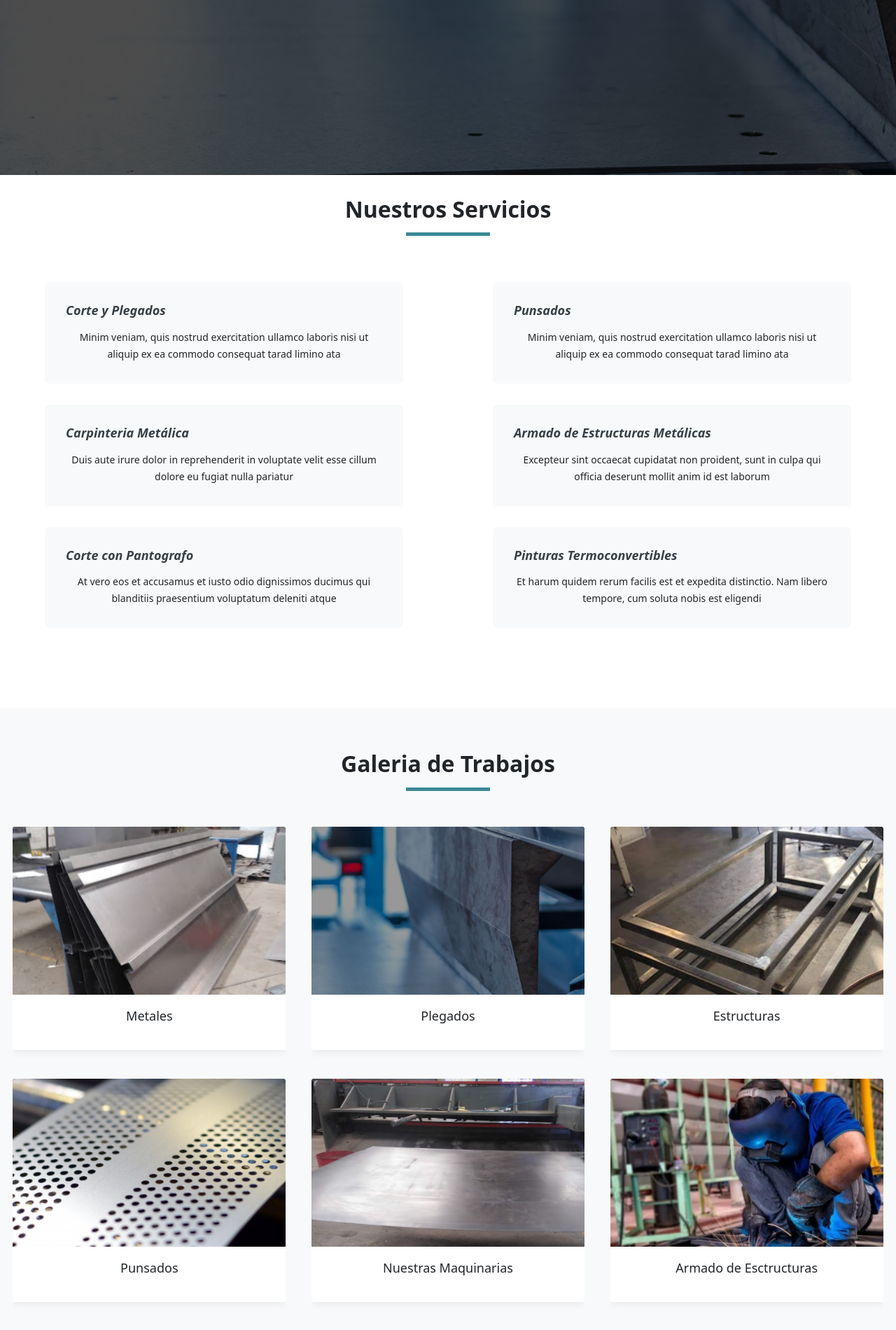
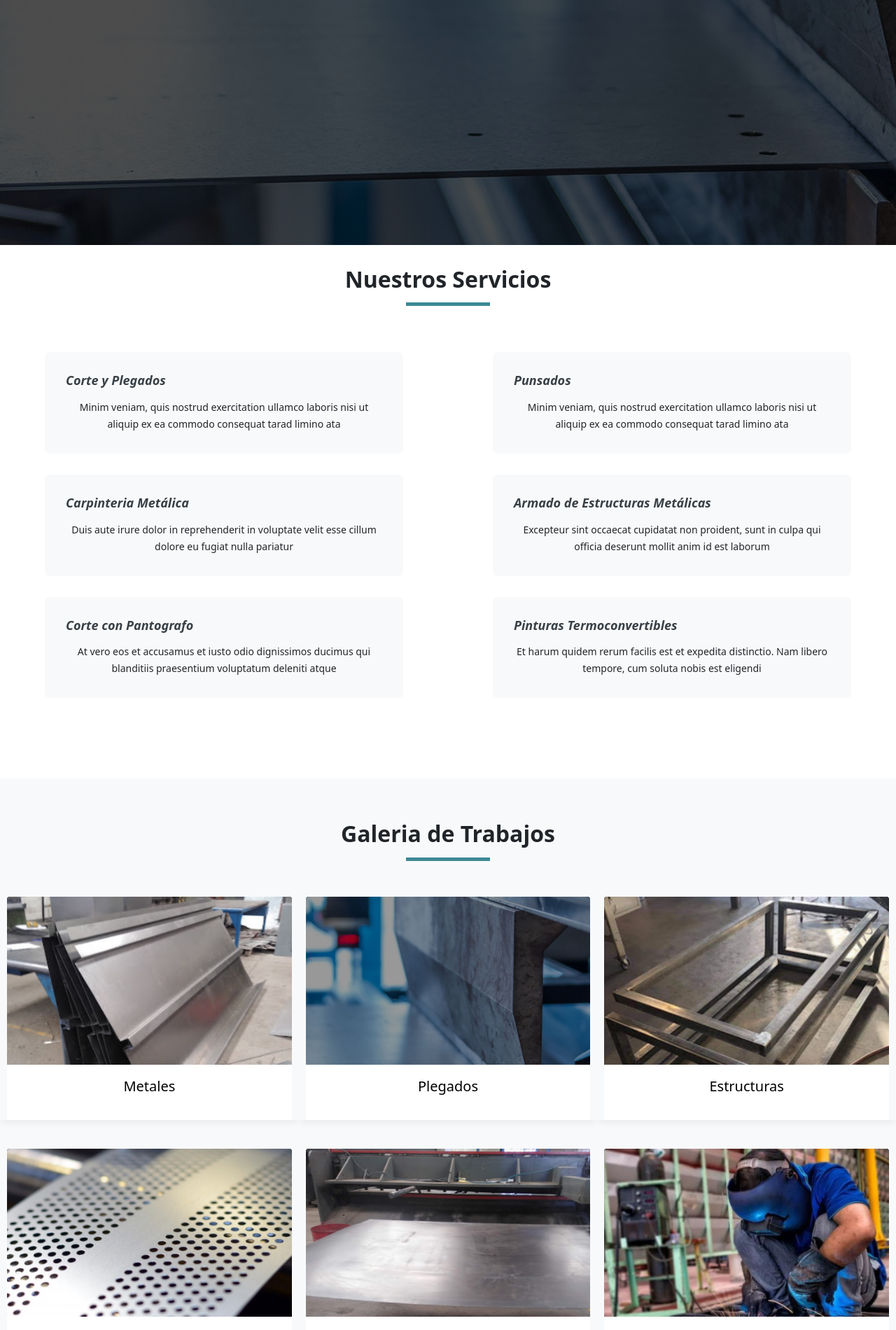
Before and after one commit to zEstebanz/MendoPleg, a PHP site: page / in a window 1280 px wide. Shown: the part 600-2500 px from the top of the page at 70% size. Run offline with PHP 8.4, Linux system fonts and the light colour scheme; some libraries are stand-ins or nearby versions.

Commit message:
Modificaciones en la galeria

```diff
--- a/index.html
+++ b/index.html
@@ -133,30 +133,29 @@
     <!-- Fin Servicios -->
 
     <!-- Galeria-->
-    <section class="portfolio">
+    <section class="galeria">
         <div class="contenedor">
 
             <div class="titulo-central">
                 <h1 class="titulo-central">Galeria de Trabajos</h1>
             </div>
 
+
             <!-- Foto -->
-            <div class="col-lg-4 col-md-6 portfolio-item" data-wow-delay="0.2s">
-                <div class="portfolio-wrap">
+            <div class="col-lg-4 col-md-6 galeria-item filter-app wow fadeInUp" data-wow-delay="0.2s">
+                <div class="galeria-wrap">
+
                     <figure>
-                        <img src="src/img/1.png" class="img-fluid" alt="">
-                        <a href="src/img/1.png" class="link-preview" data-gallery="Galeria" title="Preview">
-                            <img src="src/img/ico/mas.png" alt="more" width="100%" height="100%">
-                            <i class="bx bx-plus"></i>
-                        </a>
-                        <a href="#" class="link-details" title="More Details">
-                            <img src="src/img/ico/info.png" alt="more" width="100%" height="100%">
-                            <i class="bx bx-link"></i>
+
+                        <a href="src/img/1.png">
+                            <img src="src/img/1.png" class="img-fluid" alt="">
                         </a>
                     </figure>
 
-                    <div class="portfolio-info">
-                        <h4>Metales</h4>
+                    <div class="galeria-info">
+                        <h4>
+                            <a href="src/img/1.png">Metales</a>
+                        </h4>
                     </div>
 
                 </div>
@@ -164,19 +163,20 @@
             <!-- Fin Foto -->
 
             <!-- Foto -->
-            <div class="col-lg-4 col-md-6 portfolio-item filter-app wow fadeInUp" data-wow-delay="0.2s">
-                <div class="portfolio-wrap">
+            <div class="col-lg-4 col-md-6 galeria-item filter-app wow fadeInUp" data-wow-delay="0.2s">
+                <div class="galeria-wrap">
+
                     <figure>
-                        <img src="src/img/2.png" class="img-fluid" alt="">
-                        <a href="src/img/2.png" class="link-preview" data-gallery="Galeria" title="Preview"><img
-                                src="src/img/ico/mas.png" alt="more" width="100%" height="100%"><i
-                                class="bx bx-plus"></i></a>
-                        <a href="#" class="link-details" title="More Details"><img src="src/img/ico/info.png" alt="more"
-                                width="100%" height="100%"><i class="bx bx-link"></i></a>
+
+                        <a href="src/img/2.png">
+                            <img src="src/img/2.png" class="img-fluid" alt="">
+                        </a>
                     </figure>
 
-                    <div class="portfolio-info">
-                        <h4>Plegados</h4>
+                    <div class="galeria-info">
+                        <h4>
+                            <a href="src/img/2.png">Plegados</a>
+                        </h4>
                     </div>
 
                 </div>
@@ -184,19 +184,20 @@
             <!-- Fin Foto -->
 
             <!-- Foto -->
-            <div class="col-lg-4 col-md-6 portfolio-item filter-app wow fadeInUp" data-wow-delay="0.2s">
-                <div class="portfolio-wrap">
+            <div class="col-lg-4 col-md-6 galeria-item filter-app wow fadeInUp" data-wow-delay="0.2s">
+                <div class="galeria-wrap">
+
                     <figure>
-                        <img src="src/img/3.png" class="img-fluid" alt="">
-                        <a href="src/img/3.png" class="link-preview" data-gallery="Galeria" title="Preview"><img
-                                src="src/img/ico/mas.png" alt="more" width="100%" height="100%"><i
-                                class="bx bx-plus"></i></a>
-                        <a href="#" class="link-details" title="More Details"><img src="src/img/ico/info.png" alt="more"
-                                width="100%" height="100%"><i class="bx bx-link"></i></a>
+
+                        <a href="src/img/3.png">
+                            <img src="src/img/3.png" class="img-fluid" alt="">
+                        </a>
                     </figure>
 
-                    <div class="portfolio-info">
-                        <h4>Estructuras</h4>
+                    <div class="galeria-info">
+                        <h4>
+                            <a href="src/img/3.png">Estructuras</a>
+                        </h4>
                     </div>
 
                 </div>
@@ -204,19 +205,20 @@
             <!-- Fin Foto -->
 
             <!-- Foto -->
-            <div class="col-lg-4 col-md-6 portfolio-item filter-app wow fadeInUp" data-wow-delay="0.2s">
-                <div class="portfolio-wrap">
+            <div class="col-lg-4 col-md-6 galeria-item filter-app wow fadeInUp" data-wow-delay="0.2s">
+                <div class="galeria-wrap">
+
                     <figure>
-                        <img src="src/img/4.png" class="img-fluid" alt="">
-                        <a href="src/img/4.png" class="link-preview" data-gallery="Galeria" title="Preview"><img
-                                src="src/img/ico/mas.png" alt="more" width="100%" height="100%"><i
-                                class="bx bx-plus"></i></a>
-                        <a href="#" class="link-details" title="More Details"><img src="src/img/ico/info.png" alt="more"
-                                width="100%" height="100%"><i class="bx bx-link"></i></a>
+
+                        <a href="src/img/4.png">
+                            <img src="src/img/4.png" class="img-fluid" alt="">
+                        </a>
                     </figure>
 
-                    <div class="portfolio-info">
-                        <h4>Punsados</h4>
+                    <div class="galeria-info">
+                        <h4>
+                            <a href="src/img/4.png">Punsados</a>
+                        </h4>
                     </div>
 
                 </div>
@@ -224,19 +226,42 @@
             <!-- Fin Foto -->
 
             <!-- Foto -->
-            <div class="col-lg-4 col-md-6 portfolio-item filter-app wow fadeInUp" data-wow-delay="0.2s">
-                <div class="portfolio-wrap">
+            <div class="col-lg-4 col-md-6 galeria-item filter-app wow fadeInUp" data-wow-delay="0.2s">
+                <div class="galeria-wrap">
+
                     <figure>
-                        <img src="src/img/5.png" class="img-fluid" alt="">
-                        <a href="src/img/5.png" class="link-preview" data-gallery="Galeria" title="Preview"><img
-                                src="src/img/ico/mas.png" alt="more" width="100%" height="100%"><i
-                                class="bx bx-plus"></i></a>
-                        <a href="#" class="link-details" title="More Details"><img src="src/img/ico/info.png" alt="more"
-                                width="100%" height="100%"><i class="bx bx-link"></i></a>
+
+                        <a href="src/img/5.png">
+                            <img src="src/img/5.png" class="img-fluid" alt="">
+                        </a>
                     </figure>
 
-                    <div class="portfolio-info">
-                        <h4>Nuestras Maquinarias</h4>
+                    <div class="galeria-info">
+                        <h4>
+                            <a href="src/img/5.png">Nuestras Maquinarias</a>
+                        </h4>
+                    </div>
+
+                </div>
+            </div>
+            <!-- Fin Foto al ultimoooooooooooooooooooooooo-->
+
+
+            <!-- Foto -->
+            <div class="col-lg-4 col-md-6 galeria-item filter-app wow fadeInUp" data-wow-delay="0.2s">
+                <div class="galeria-wrap">
+
+                    <figure>
+
+                        <a href="src/img/6.png">
+                            <img src="src/img/6.png" class="img-fluid" alt="">
+                        </a>
+                    </figure>
+
+                    <div class="galeria-info">
+                        <h4>
+                            <a href="src/img/6.png">Armado de Estructuras</a>
+                        </h4>
                     </div>
 
                 </div>
@@ -244,19 +269,20 @@
             <!-- Fin Foto -->
 
             <!-- Foto -->
-            <div class="col-lg-4 col-md-6 portfolio-item filter-app wow fadeInUp" data-wow-delay="0.2s">
-                <div class="portfolio-wrap">
+            <div class="col-lg-4 col-md-6 galeria-item filter-app wow fadeInUp" data-wow-delay="0.2s">
+                <div class="galeria-wrap">
+
                     <figure>
-                        <img src="src/img/6.png" class="img-fluid" alt="">
-                        <a href="src/img/6.png" class="link-preview" data-gallery="Galeria" title="Preview"><img
-                                src="src/img/ico/mas.png" alt="more" width="100%" height="100%"><i
-                                class="bx bx-plus"></i></a>
-                        <a href="#" class="link-details" title="More Details"><img src="src/img/ico/info.png" alt="more"
-                                width="100%" height="100%"><i class="bx bx-link"></i></a>
+
+                        <a href="src/img/8.png">
+                            <img src="src/img/8.png" class="img-fluid" alt="">
+                        </a>
                     </figure>
 
-                    <div class="portfolio-info">
-                        <h4>Armado de Esctructuras</h4>
+                    <div class="galeria-info">
+                        <h4>
+                            <a href="src/img/8.png">Corte con Pantografo</a>
+                        </h4>
                     </div>
 
                 </div>
@@ -264,19 +290,20 @@
             <!-- Fin Foto -->
 
             <!-- Foto -->
-            <div class="col-lg-4 col-md-6 portfolio-item filter-app wow fadeInUp" data-wow-delay="0.2s">
-                <div class="portfolio-wrap">
+            <div class="col-lg-4 col-md-6 galeria-item filter-app wow fadeInUp" data-wow-delay="0.2s">
+                <div class="galeria-wrap">
+
                     <figure>
-                        <img src="src/img/8.png" class="img-fluid" alt="">
-                        <a href="src/img/8.png" class="link-preview" data-gallery="Galeria" title="Preview"><img
-                                src="src/img/ico/mas.png" alt="more" width="100%" height="100%"><i
-                                class="bx bx-plus"></i></a>
-                        <a href="#" class="link-details" title="More Details"><img src="src/img/ico/info.png" alt="more"
-                                width="100%" height="100%"><i class="bx bx-link"></i></a>
+
+                        <a href="src/img/9.png">
+                            <img src="src/img/9.png" class="img-fluid" alt="">
+                        </a>
                     </figure>
 
-                    <div class="portfolio-info">
-                        <h4>Corte con Pantografo</h4>
+                    <div class="galeria-info">
+                        <h4>
+                            <a href="src/img/9.png">Pintura Termoconvertibles</a>
+                        </h4>
                     </div>
 
                 </div>
@@ -284,19 +311,20 @@
             <!-- Fin Foto -->
 
             <!-- Foto -->
-            <div class="col-lg-4 col-md-6 portfolio-item filter-app wow fadeInUp" data-wow-delay="0.2s">
-                <div class="portfolio-wrap">
+            <div class="col-lg-4 col-md-6 galeria-item filter-app wow fadeInUp" data-wow-delay="0.2s">
+                <div class="galeria-wrap">
+
                     <figure>
-                        <img src="src/img/9.png" class="img-fluid" alt="">
-                        <a href="src/img/9.png" class="link-preview" data-gallery="Galeria" title="Preview"><img
-                                src="src/img/ico/mas.png" alt="more" width="100%" height="100%"><i
-                                class="bx bx-plus"></i></a>
-                        <a href="#" class="link-details" title="More Details"><img src="src/img/ico/info.png" alt="more"
-                                width="100%" height="100%"><i class="bx bx-link"></i></a>
+
+                        <a href="src/img/men.gif">
+                            <img src="src/img/men.gif" class="img-fluid" alt="">
+                        </a>
                     </figure>
 
-                    <div class="portfolio-info">
-                        <h4>Pinturas Termoconvertible</h4>
+                    <div class="galeria-info">
+                        <h4>
+                            <a href="src/img/men.gif"> Otros</a>
+                        </h4>
                     </div>
 
                 </div>
--- a/src/scss/app.css
+++ b/src/scss/app.css
@@ -107,7 +107,7 @@ p {
 }
 @media (min-width: 768px) {
   .portada {
-    height: 950px;
+    height: 900px;
   }
   .portada h1 {
     font-size: 50px;
@@ -125,7 +125,7 @@ p {
 }
 @media (min-width: 1024px) {
   .portada {
-    height: 850px;
+    height: 950px;
   }
   .portada h1 {
     font-size: 90px;
@@ -345,23 +345,23 @@ footer .email-div h6 {
   }
 }
 /* Galeria */
-.portfolio {
+.galeria {
   background-color: #f8f9fa;
 }
-.portfolio .portfolio-wrap {
+.galeria .galeria-wrap {
   box-shadow: 0px 2px 12px rgba(0, 0, 0, 0.08);
   transition: 0.3s;
+  padding: 0 10px;
 }
-.portfolio .portfolio-wrap:hover {
+.galeria .galeria-wrap:hover {
   box-shadow: 0px 4px 14px rgba(0, 0, 0, 0.342);
 }
-.portfolio .portfolio-item {
+.galeria .galeria-item {
   position: relative;
   height: 360px;
-  width: 390px;
   overflow: hidden;
 }
-.portfolio .portfolio-item figure {
+.galeria .galeria-item figure {
   background: #000;
   overflow: hidden;
   height: 240px;
@@ -369,73 +369,22 @@ footer .email-div h6 {
   border-radius: 4px 4px 0 0;
   margin: 0;
 }
-.portfolio .portfolio-item figure:hover img {
+.galeria .galeria-item figure:hover img {
   opacity: 0.4;
   transition: 0.4s;
 }
-.portfolio .portfolio-item .portfolio-info {
+.galeria .galeria-info {
   background: #fff;
   text-align: center;
   padding: 30px;
   border-radius: 0 0 3px 3px;
 }
-.portfolio .portfolio-item .portfolio-info h4 {
-  font-size: 18px;
+.galeria .galeria-info h4, .galeria .galeria-info a {
+  font-size: 20px;
   line-height: 1px;
-  font-weight: 50px;
+  color: #000;
+  font-weight: 90px;
   margin-bottom: 18px;
   padding-bottom: 0;
-}
-.portfolio .portfolio-item figure .link-preview,
-.portfolio .portfolio-item figure .link-details {
-  position: absolute;
-  display: flex;
-  align-items: center;
-  justify-content: center;
-  opacity: 0;
-  line-height: 0;
-  text-align: center;
-  width: 36px;
-  height: 36px;
-  background: #fff;
-  border-radius: 50%;
-  transition: all 0.2s linear;
-  overflow: hidden;
-  font-size: 20px;
-}
-
-.portfolio .portfolio-item figure .link-preview i,
-.portfolio .portfolio-item figure .link-details i {
-  color: #384046;
-  line-height: 0;
-}
-
-.portfolio .portfolio-item figure .link-preview:hover,
-.portfolio .portfolio-item figure .link-details:hover {
-  background: #3498db;
-}
-
-.portfolio .portfolio-item figure .link-preview:hover i,
-.portfolio .portfolio-item figure .link-details:hover i {
-  color: #fff;
-}
-
-.portfolio .portfolio-item figure .link-preview {
-  left: calc(50% - 38px);
-  top: calc(50% - 18px);
-}
-
-.portfolio .portfolio-item figure .link-details {
-  right: calc(50% - 38px);
-  top: calc(50% - 18px);
-}
-
-.portfolio .portfolio-item figure:hover .link-preview {
-  opacity: 1;
-  left: calc(50% - 44px);
-}
-
-.portfolio .portfolio-item figure:hover .link-details {
-  opacity: 1;
-  right: calc(50% - 44px);
+  text-decoration: none;
 }/*# sourceMappingURL=app.css.map */
--- a/src/scss/app.scss
+++ b/src/scss/app.scss
@@ -137,7 +137,7 @@ p {
 //Tablet
 @media(min-width: 768px) {
     .portada {
-        height: 950px;
+        height: 900px;
 
         h1 {
             font-size: 50px;
@@ -161,7 +161,7 @@ p {
 //Desktop
 @media(min-width: 1024px) {
     .portada {
-        height: 850px;
+        height: 950px;
 
         h1 {
             font-size: 90px;
@@ -401,26 +401,26 @@ footer {
 
 /* Galeria */
 
-.portfolio {
+.galeria {
     background-color: #f8f9fa;
 
-    .portfolio-wrap {
+    .galeria-wrap {
         box-shadow: 0px 2px 12px rgba(0, 0, 0, 0.08);
         transition: 0.3s;
+        padding: 0 10px;
     }
 
-    .portfolio-wrap:hover {
+    .galeria-wrap:hover {
         box-shadow: 0px 4px 14px rgba(0, 0, 0, 0.342);
     }
 
-    .portfolio-item {
+    .galeria-item {
         position: relative;
         height: 360px;
-        width: 390px;
         overflow: hidden;
     }
 
-    .portfolio-item figure {
+    .galeria-item figure {
         background: #000;
         overflow: hidden;
         height: 240px;
@@ -429,77 +429,25 @@ footer {
         margin: 0;
     }
 
-    .portfolio-item figure:hover img {
+    .galeria-item figure:hover img {
         opacity: 0.4;
         transition: 0.4s;
     }
 
-    .portfolio-item .portfolio-info {
+     .galeria-info {
         background: #fff;
         text-align: center;
         padding: 30px;
         border-radius: 0 0 3px 3px;
 
-        h4 {
-            font-size: 18px;
+        h4, a {
+            font-size: 20px;
             line-height: 1px;
-            font-weight: 50px;
+            color: #000;
+            font-weight: 90px;
             margin-bottom: 18px;
             padding-bottom: 0;
+            text-decoration: none;
         }
     }
-
-    .portfolio-item figure .link-preview,
-    .portfolio-item figure .link-details {
-        position: absolute;
-        display: flex;
-        align-items: center;
-        justify-content: center;
-        opacity: 0;
-        line-height: 0;
-        text-align: center;
-        width: 36px;
-        height: 36px;
-        background: #fff;
-        border-radius: 50%;
-        transition: all 0.2s linear;
-        overflow: hidden;
-        font-size: 20px;
-    }
 }
-
-.portfolio .portfolio-item figure .link-preview i,
-.portfolio .portfolio-item figure .link-details i {
-    color: #384046;
-    line-height: 0;
-}
-
-.portfolio .portfolio-item figure .link-preview:hover,
-.portfolio .portfolio-item figure .link-details:hover {
-    background: #3498db;
-}
-
-.portfolio .portfolio-item figure .link-preview:hover i,
-.portfolio .portfolio-item figure .link-details:hover i {
-    color: #fff;
-}
-
-.portfolio .portfolio-item figure .link-preview {
-    left: calc(50% - 38px);
-    top: calc(50% - 18px);
-}
-
-.portfolio .portfolio-item figure .link-details {
-    right: calc(50% - 38px);
-    top: calc(50% - 18px);
-}
-
-.portfolio .portfolio-item figure:hover .link-preview {
-    opacity: 1;
-    left: calc(50% - 44px);
-}
-
-.portfolio .portfolio-item figure:hover .link-details {
-    opacity: 1;
-    right: calc(50% - 44px);
-}
```
Also changed, not shown: 1 other file.
